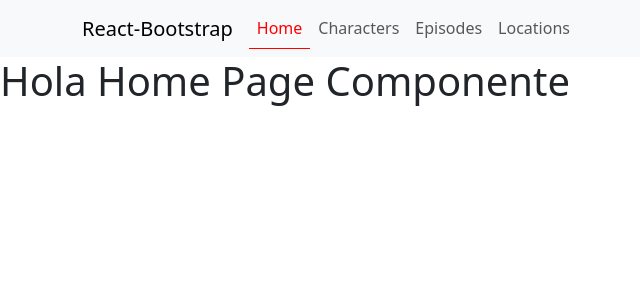
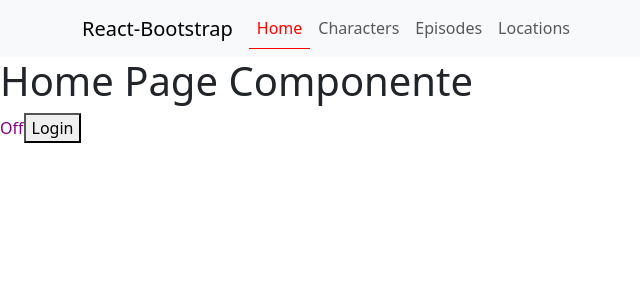
Before and after one commit to candeviolam/rickandmortyapp, a React (Vite) app: page / in a window 1280 px wide. Shown: the top 300 px of the page, without its empty margins (0-640 px from the left). Built offline with nearby package versions, Linux system fonts and the light colour scheme.

Commit message:
rutas protegidas creando un component nuevo, usando el contexto para saber si el usuario está loggeado o no y dependiendo de eso mandarlo a Home o que continúe por la ruta a los characters desde un login en HomePage; arreglado el NavLink de card con la prop as={}

```diff
--- a/src/App.jsx
+++ b/src/App.jsx
@@ -6,13 +6,38 @@ import { BrowserRouter, Routes, Route } from "react-router-dom";
 import CharacterDetailPage from "./pages/characters-detail";
 import CustomNavbar from "./components/navbar";
 import CharactersPage from "./pages/characters";
-import { DataContext } from "./context/DataContext";
+import { DataContext, DataProvider } from "./context/DataContext";
+import { ProtectedRoute } from "./components/protected-route/ProtectedRoute";
+//       importamos useContext p/usar el contexto (en HomePage por ej)
+import { useContext } from "react";
 
 //ésto va a ser un componente de react (por más de que parezcan variables) -> si me apoyo en HomePage por ej, me dice que es un JSX.Element, que significa que es un comp.
 //es una func de flecha el HomePage (?
 //los comps son funciones
+
 const HomePage = () => {
-  return <h1>Hola Home Page Componente</h1>;
+  //      trayendo ésta func desde DataContext.jsx p/usarla en la func de abajo
+  const { setIsLogged, isLogged } = useContext(DataProvider);
+  //creo una func que va a ser la encargada de manipular el login
+  const handleLogin = () => {
+    //hasta acá (línea 23) isLogged es false -> está inicializado como false en DataContext.jsx; entonces acá lo almaceno como true (!)
+    //que cuando se haga click en el botón, modifique el valor de isLogged -> cuando isLogged sea true voy a guardar false, y cuando isLogged sea false voy a guardar true
+    //guardá el valor contrario
+    setIsLogged(!isLogged); // -> = (isLogged ? false : true);
+  }; //cuando voy a characters me manda de nuevo a Home, pero si hago un click en login me deja abrir characters, si vuelvo a hacer click en login en la Home, vuelve a no aparecerme characters y me manda directo a Home
+
+  return (
+    //envuelvo ésto en un fragment y uso el contexto (arriba) p/crear un botón
+    // le agrego al span un estilo y un label que se va a modificar dependiendo de si estoy loggeada o no
+    //                si isLogged es true: verde, si es falso: violeta; si isLogged es true: on, si es falso: off
+    <>
+      <h1>Home Page Componente</h1>
+      <span style={isLogged ? { color: "green" } : { color: "purple" }}>
+        {isLogged ? "On" : "Off"}
+      </span>
+      <button onClick={handleLogin}>Login</button>
+    </>
+  );
 };
 
 const LocationsPage = () => {
@@ -29,21 +54,37 @@ function App() {
     //                                                    puedo poner simplem el tag de cierre en Route, no hace falta abrirla y cerrarla con dos etiquetas como a las otras (Routes y BrowserRouter) (jsx nos da esa posibilidad)
     //                             puedo enviarle la HomePage como un elemento interno/un componente -> página compactada porque lo paso como componente
     //       cada ruta va a renderizar una página diferente
-    //                            /:id -> ruta del detalle, p/poder acceder al detalle del personaje
-    //                            /:id -> la ruta p/entrar a la pág del detalle del personaje va a ser /characters/"algo", no le estoy especificando que quiero que me envíe un id, si yo pongo cualq cosa dsp de /characters/ en el navegador del sitio, me va a llevar a una pág con el msj de "Hola Detalle Personajes"
-    //                            los ":" sirven p/que le indique a la ruta cómo se va a llamar lo que le voy a enviar dsp de la barra diagonal (ej: id, nombre, etc)
-    //                            le estoy indicando que ésta propiedad que le voy a mandar pasada la barra diagonal se va a llamar id -> la recibo con el hook useParams en la pág del detalle del personaje, donde importo useParams
+    //                      /:id -> ruta del detalle, p/poder acceder al detalle del personaje
+    //                      /:id -> la ruta p/entrar a la pág del detalle del personaje va a ser /characters/"algo", no le estoy especificando que quiero que me envíe un id, si yo pongo cualq cosa dsp de /characters/ en el navegador del sitio, me va a llevar a una pág con el msj de "Hola Detalle Personajes"
+    //                      los ":" sirven p/que le indique a la ruta cómo se va a llamar lo que le voy a enviar dsp de la barra diagonal (ej: id, nombre, etc)
+    //                      le estoy indicando que ésta propiedad que le voy a mandar pasada la barra diagonal se va a llamar id -> la recibo con el hook useParams en la pág del detalle del personaje, donde importo useParams
     //  en navbar puede ir dentro del browser, p/q aparezca en todo mi sitio/en todas las rutas (pero no de routes porque ahí adentro siempre van rutas)
 
     //como nstro contexto es un HoC, podemos llamarlo p/q envuelva toda nstra aplic -> llamamos a DataContext, la importamos
     //todos los children que está envolviendo mi contexto (BrowsRou, Rou, Custom..) se van a dibujar, pq los estoy dibujando {children} en DataContext.jsx en el return envuelto por DataProvider.Provider
+
+    //       ruta protegida de CharactersPage y de CharacterDetailPage
     <DataContext>
       <BrowserRouter>
         <CustomNavbar />
         <Routes>
           <Route path="/" element={<HomePage />} />
-          <Route path="/characters" element={<CharactersPage />} />
-          <Route path="/characters/:id" element={<CharacterDetailPage />} />
+          <Route
+            path="/characters"
+            element={
+              <ProtectedRoute>
+                <CharactersPage />
+              </ProtectedRoute>
+            }
+          />
+          <Route
+            path="/characters/:id"
+            element={
+              <ProtectedRoute>
+                <CharacterDetailPage />
+              </ProtectedRoute>
+            }
+          />
           <Route path="/locations" element={<LocationsPage />} />
           <Route path="/episodes" element={<EpisodesPage />} />
         </Routes>
--- a/src/components/card/CharacterCard.jsx
+++ b/src/components/card/CharacterCard.jsx
@@ -1,4 +1,5 @@
 import Card from "react-bootstrap/Card";
+import { Link } from "react-router-dom";
 import { NavLink } from "react-bootstrap";
 
 //creamos otro componente, el comp card (traído de react bootstrap)
@@ -8,6 +9,7 @@ const CharacterCard = ({ character }) => {
   //    recibo con destructuring la imagen del personaje y dsp la uso en la tarjeta. (el image, id, status, etc, todo eso está en la documentación de la api, ahí veo la estructura del obj que estoy queriendo traer y uso sus propiedades como aparecen en la documentación acá en la tarjeta)
   const { image, id, name, gender, species, status } = character;
   //                              acá no hace falta poner el character.image pq para eso lo saqué en una variable arriba
+  //           as={} -> prop de NavLink
   return (
     <Card style={{ width: "18rem" }}>
       <Card.Img variant="top" src={image} />
@@ -20,7 +22,7 @@ const CharacterCard = ({ character }) => {
           <br />
           {status}
         </Card.Text>
-        <NavLink to={`/characters/${id}`} className="btn btn-dark">
+        <NavLink as={Link} to={`/characters/${id}`} className="btn btn-dark">
           Detalle
         </NavLink>
       </Card.Body>
--- /dev/null
+++ b/src/components/protected-route/ProtectedRoute.jsx
@@ -0,0 +1,32 @@
+// rafc
+
+import { DataProvider } from "../../context/DataContext";
+//       componente que me ofrece react-router-dom que lo llamo abajo en el return
+import { Navigate } from "react-router-dom";
+//    puedo sacar la importación de React pq no es necesaria x una actualización que hubo
+//              p/verificar que el usuario está loggeado -> en éste caso nstro contexto creado está evolviendo todo el BrowserRouter en App.jsx -> todo lo que se encuentre dentro del context (que esté envuelto por el contexto) va a poder acceder al useContext
+import { useContext } from "react";
+
+//éste comp de las rutas protegidas va a ser un comp que va a envolver nstras rutas y que va a verificar que el usuario esté loggeado
+//si el usuario está loggeado lo va a enviar hacia la pág que quiere ir y sino lo va a enviar a la home page o pág de login, por ej
+//como éste comp tiene que envolver el comp o ruta que queremos proteger -> HoC -> va a recibir {children} a través de sus props
+//                             necesito recibir hijo p/dibujarlos en el return
+export const ProtectedRoute = ({ children }) => {
+  //llamamos al contexto
+  //    acá a la variable le había puesto "contexto", pero p/evitar tener que hacer por ej contexto.isLogged / contexto.setIsLogged / etc, entonces  para simplifar ese "." hago..
+  //    ..destructuring del obj , y acá vamos a obtener el isLogged de nstro provider
+  //                          le tenemos que mandar el contextProvider, que en nstro caso se llama DataProvider
+  const { isLogged } = useContext(DataProvider); //-> lo que recibe el useContext (el DataProvider) es el proveedor, la variable que se crea a través del createContext() en DataContext.jsx
+  //console.log(isLogged);
+  //puedo usar ésta lógica de arriba p/retornar algo (por ej que si no estoy loggeado, me devuelva éste div)
+  //  si éste isLogged que está arriba, traído del contexto, es falso..
+  //   isLogged está en DataContext.jsx
+  //si el usuario no está loggeado lo voy a redireccionar a otro lugar
+  //cuándo el usuario no esté loggeado lo vamos a devovler a la pág principal
+  //                              recibe como parám un atributo que se llama to={} ->en éste to le pasé la home page (/)
+  if (!isLogged) return <Navigate to={"/"} />;
+  //cuándo el usuario esté loggead, lo mandamos a nstra ruta
+  return children;
+};
+
+//vamos a utilizar el comp de ProtectedRoute -> lo importamos en App.jsx y envolvemos CharactersPage y CharacterDetailPage
--- a/src/context/DataContext.jsx
+++ b/src/context/DataContext.jsx
@@ -9,6 +9,7 @@ import { createContext, useState } from "react";
 export const DataProvider = createContext();
 //           DataProvider es la variable que vamos a usar en useContext p/acceder al contexto desde otros comps pq es la que crea la func createContext()
 
+// hace ref al estado gral de toda la aplic - el contexto se encarga de manejar ese estado
 //vamos a crear un componente que tmb vamos a exportar (que se va a llamar como el archivo)
 // como este comp es un HoC, va a recibir {children} de prop -> va pasando las props por children
 export const DataContext = ({ children }) => {
@@ -17,6 +18,8 @@ export const DataContext = ({ children }) => {
   //p/ejemplificar únicamente
   const [mensaje, setMensaje] = useState("Hola soy el contexto");
 
+  //acá creo los valores que quiero que sean globales a mi aplic
+  //    nombre que quiera
   //necesito decirle a nstro proveedor del return que los datos iniciales van a ser los del useState, p/eso vamos a crear una func(? que va a ser un obj({}) que va a tener los valores del useState -> no necesito los ":" en el obj pq voy a usar el mismo nombre, pero si quisiera cambiarles el nombre a las variables pordría hacer..
   //logged: isLogged,
   //funcionLogged: setIsLogged,
```
Also changed, not shown: src/pages/characters-detail/CharactersDetailPage.jsx (+1 -15 lines), src/pages/characters/CharactersPage.jsx (+1 -9 lines), src/services/RickAndMortyService.jsx (+10 -0 lines).
